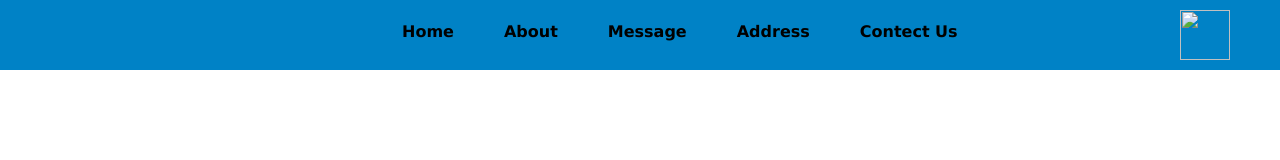
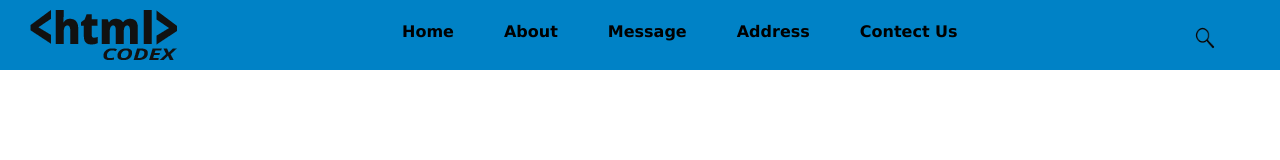
Before and after one commit to 1998shrawan09/Navigationbar, a plain HTML site: page index.html in a window 1280 px wide. Drawn offline with nearby package versions, Linux system fonts and the light colour scheme.

Commit message:
Update index.html

```diff
--- a/index.html
+++ b/index.html
@@ -76,7 +76,7 @@
 <body>
     <header class="header">
          <div class="div1">
-            <img src="image/logo.png" alt="" class="logo">
+            <img src="logo.png" alt="" class="logo">
          </div>
          <div class="div2">
             <ul>
@@ -88,7 +88,7 @@
             </ul>
          </div>
          <div class="div3">
-            <img src="image/icon.png" alt="" class="icon">
+            <img src="icon.png" alt="" class="icon">
          </div>
     </header>
 </body>
```
